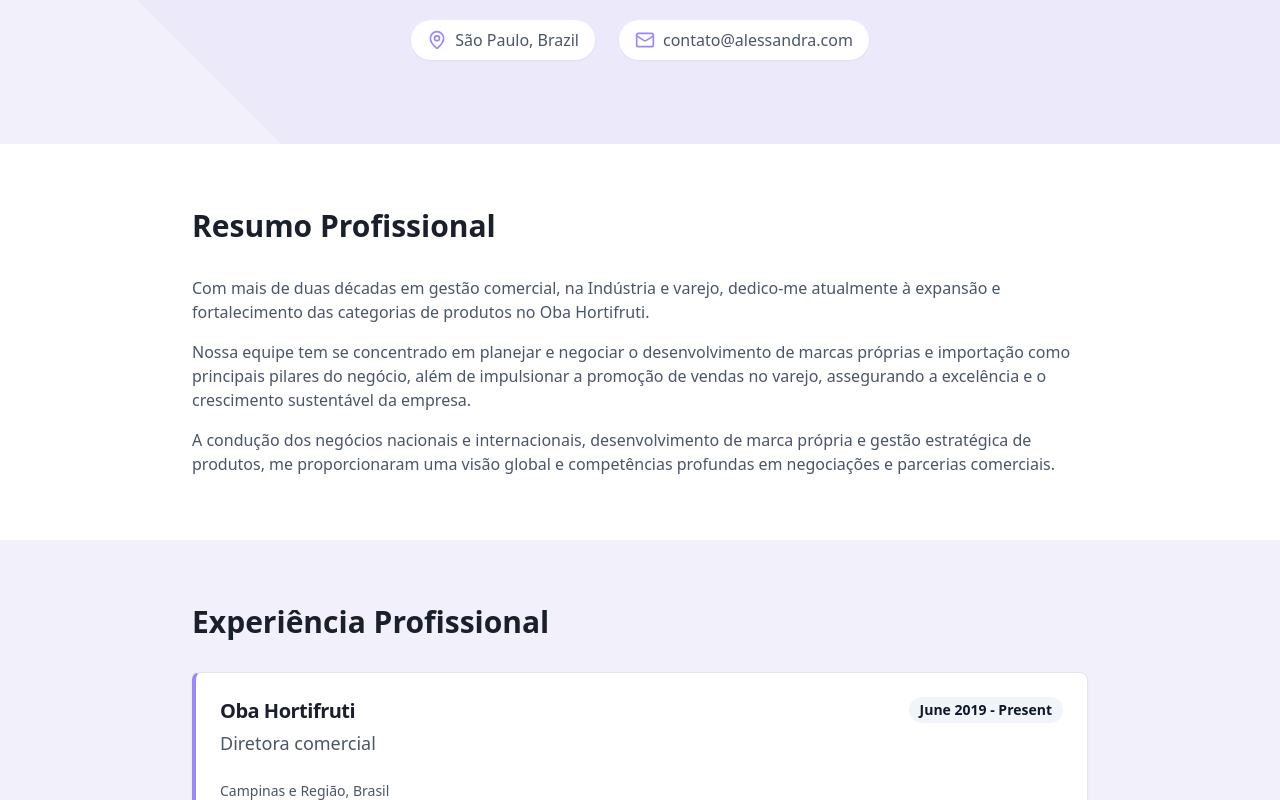
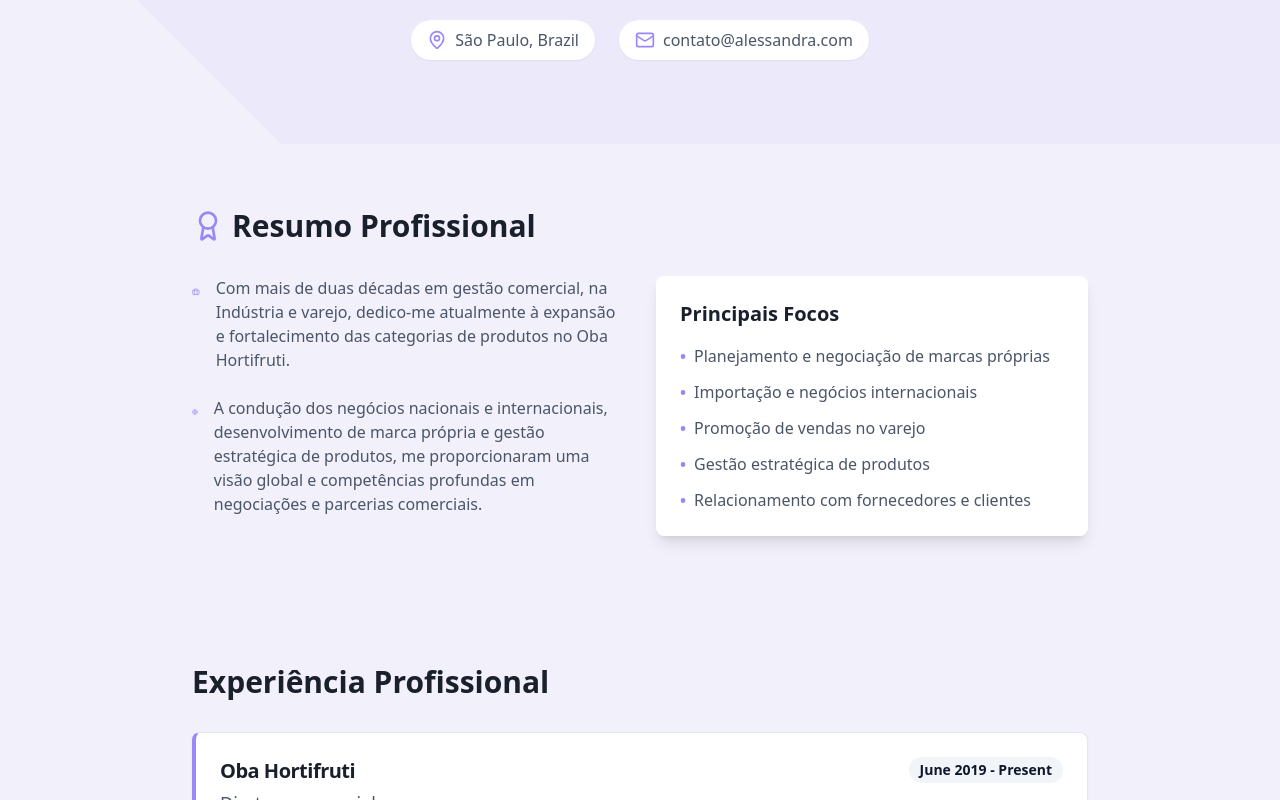
Before and after one commit to Simpopapp/AMedeiros, a React (Vite) app: page / in a window 1280 px wide. Shown: the part 496-1296 px from the top of the page. Built offline with nearby package versions, Linux system fonts and the light colour scheme.

Commit message:
Update project structure and files
[skip gpt_engineer]

```diff
--- a/src/components/Summary.tsx
+++ b/src/components/Summary.tsx
@@ -1,26 +1,58 @@
+import { Award, Briefcase, Globe } from "lucide-react";
+
 export const Summary = () => {
   return (
-    <section className="py-16 px-8 bg-white animate-fadeIn">
+    <section className="py-16 px-8 bg-resume-secondary animate-fadeIn">
       <div className="max-w-4xl mx-auto">
-        <h2 className="text-3xl font-bold text-resume-primary mb-8">Resumo Profissional</h2>
-        <div className="text-resume-text space-y-4">
-          <p>
-            Com mais de duas décadas em gestão comercial, na Indústria e varejo,
-            dedico-me atualmente à expansão e fortalecimento das categorias de
-            produtos no Oba Hortifruti.
-          </p>
-          <p>
-            Nossa equipe tem se concentrado em planejar e negociar o
-            desenvolvimento de marcas próprias e importação como principais pilares
-            do negócio, além de impulsionar a promoção de vendas no varejo,
-            assegurando a excelência e o crescimento sustentável da empresa.
-          </p>
-          <p>
-            A condução dos negócios nacionais e internacionais, desenvolvimento de
-            marca própria e gestão estratégica de produtos, me proporcionaram uma
-            visão global e competências profundas em negociações e parcerias
-            comerciais.
-          </p>
+        <h2 className="text-3xl font-bold text-resume-primary mb-8 flex items-center gap-2">
+          <Award className="h-8 w-8 text-resume-accent" />
+          Resumo Profissional
+        </h2>
+
+        <div className="grid md:grid-cols-2 gap-8">
+          <div className="space-y-6">
+            <div className="flex items-start gap-4">
+              <Briefcase className="h-6 w-6 text-resume-accent mt-1" />
+              <p className="text-resume-text">
+                Com mais de duas décadas em gestão comercial, na Indústria e
+                varejo, dedico-me atualmente à expansão e fortalecimento das
+                categorias de produtos no Oba Hortifruti.
+              </p>
+            </div>
+
+            <div className="flex items-start gap-4">
+              <Globe className="h-6 w-6 text-resume-accent mt-1" />
+              <p className="text-resume-text">
+                A condução dos negócios nacionais e internacionais,
+                desenvolvimento de marca própria e gestão estratégica de
+                produtos, me proporcionaram uma visão global e competências
+                profundas em negociações e parcerias comerciais.
+              </p>
+            </div>
+          </div>
+
+          <div className="bg-white p-6 rounded-lg shadow-lg">
+            <h3 className="text-xl font-semibold text-resume-primary mb-4">
+              Principais Focos
+            </h3>
+            <ul className="space-y-3 text-resume-text">
+              <li className="flex items-center gap-2 before:content-['•'] before:text-resume-accent before:font-bold">
+                Planejamento e negociação de marcas próprias
+              </li>
+              <li className="flex items-center gap-2 before:content-['•'] before:text-resume-accent before:font-bold">
+                Importação e negócios internacionais
+              </li>
+              <li className="flex items-center gap-2 before:content-['•'] before:text-resume-accent before:font-bold">
+                Promoção de vendas no varejo
+              </li>
+              <li className="flex items-center gap-2 before:content-['•'] before:text-resume-accent before:font-bold">
+                Gestão estratégica de produtos
+              </li>
+              <li className="flex items-center gap-2 before:content-['•'] before:text-resume-accent before:font-bold">
+                Relacionamento com fornecedores e clientes
+              </li>
+            </ul>
+          </div>
         </div>
       </div>
     </section>
```
